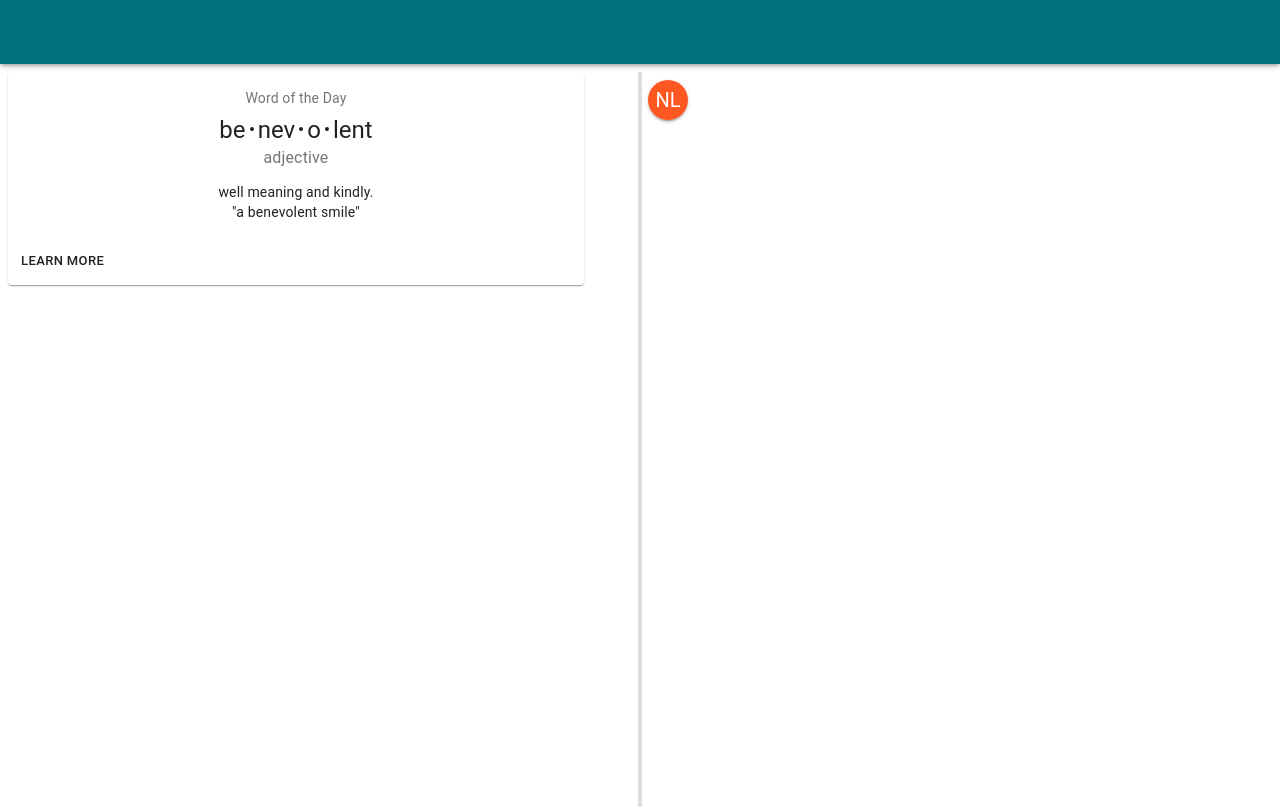
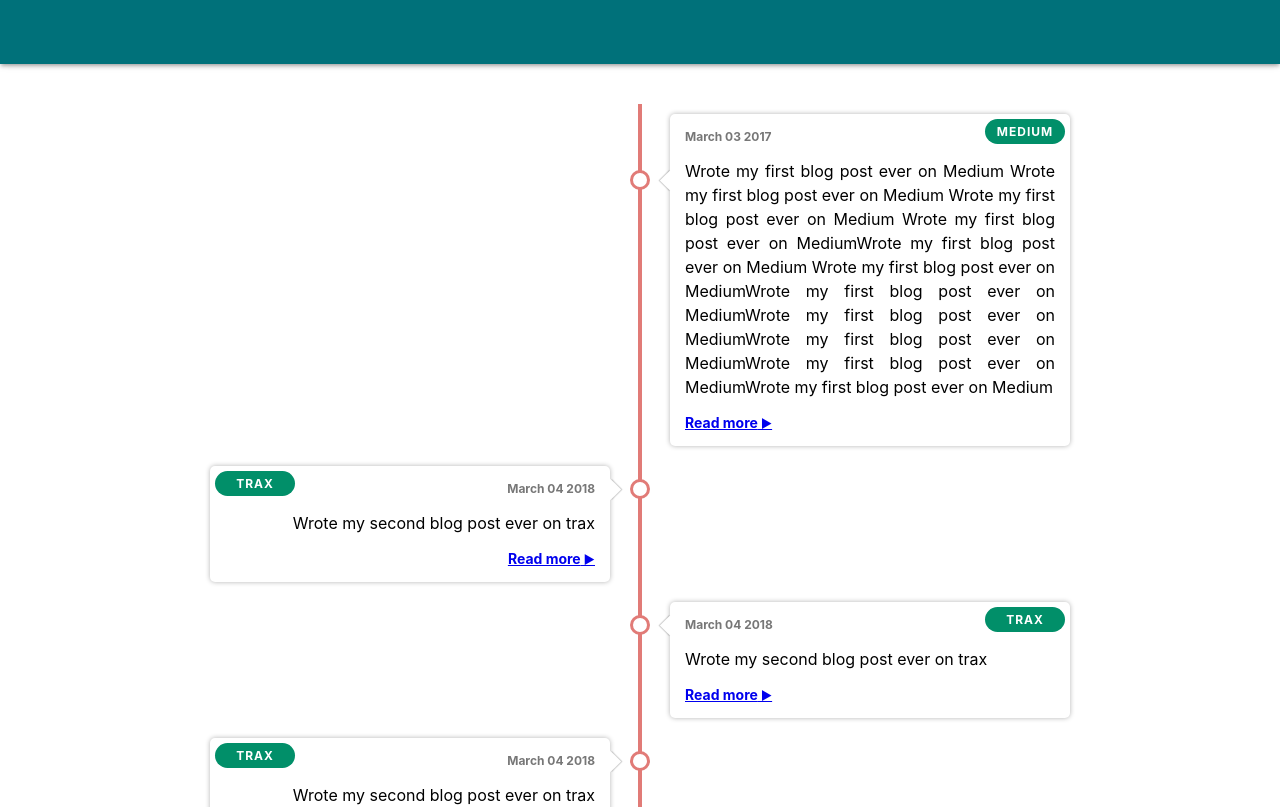
Before and after one commit to guillaumeMECE/calendrier-asso, a React (Create React App) app: page / in a window 1280 px wide. Shown: the top 807 px of the page. Built offline with nearby package versions, Linux system fonts and the light colour scheme.

Commit message:
Timeline done

```diff
--- a/src/App.css
+++ b/src/App.css
@@ -1,4 +1,4 @@
-.App {
+/* .App {
   text-align: center;
   height: 100%;
-}
+} */
--- a/src/App.js
+++ b/src/App.js
@@ -3,13 +3,15 @@
 import { withRouter } from 'react-router-dom';
 import Navbar from './components/navbar';
 import Event from './components/event';
+import Timeline from './components/timeline';
 class App extends React.Component {
   render() {
 
     return (
       <div className="App">
         <Navbar />
-        <Event />
+        {/* <Event /> */}
+        <Timeline />
       </div>
     );
   };
--- /dev/null
+++ b/src/components/timeline/data.json
@@ -0,0 +1,74 @@
+[
+  {
+    "text": "Wrote my first blog post ever on Medium Wrote my first blog post ever on Medium Wrote my first blog post ever on Medium Wrote my first blog post ever on MediumWrote my first blog post ever on Medium Wrote my first blog post ever on MediumWrote my first blog post ever on MediumWrote my first blog post ever on MediumWrote my first blog post ever on MediumWrote my first blog post ever on MediumWrote my first blog post ever on Medium",
+    "date": "March 03 2017",
+    "category": {
+      "tag": "medium",
+      "color": "#018f69"
+    },
+    "link": {
+      "url": "https://medium.com/@popflorin1705/javascript-coding-challenge-1-6d9c712963d2",
+      "text": "Read more"
+    }
+  },
+  {
+    "text": "Wrote my second blog post ever on trax",
+    "date": "March 04 2018",
+    "category": {
+      "tag": "trax",
+      "color": "#018f69"
+    },
+    "link": {
+      "url": "https://medium.com/@popflorin1705/javascript-coding-challenge-1-6d9c712963d2",
+      "text": "Read more"
+    }
+  },
+  {
+    "text": "Wrote my second blog post ever on trax",
+    "date": "March 04 2018",
+    "category": {
+      "tag": "trax",
+      "color": "#018f69"
+    },
+    "link": {
+      "url": "https://medium.com/@popflorin1705/javascript-coding-challenge-1-6d9c712963d2",
+      "text": "Read more"
+    }
+  },
+  {
+    "text": "Wrote my second blog post ever on trax",
+    "date": "March 04 2018",
+    "category": {
+      "tag": "trax",
+      "color": "#018f69"
+    },
+    "link": {
+      "url": "https://medium.com/@popflorin1705/javascript-coding-challenge-1-6d9c712963d2",
+      "text": "Read more"
+    }
+  },
+  {
+    "text": "Wrote my second blog post ever on trax",
+    "date": "March 04 2018",
+    "category": {
+      "tag": "trax",
+      "color": "#018f69"
+    },
+    "link": {
+      "url": "https://medium.com/@popflorin1705/javascript-coding-challenge-1-6d9c712963d2",
+      "text": "Read more"
+    }
+  },
+  {
+    "text": "Wrote my second blog post ever on trax",
+    "date": "March 04 2018",
+    "category": {
+      "tag": "trax",
+      "color": "#018f69"
+    },
+    "link": {
+      "url": "https://medium.com/@popflorin1705/javascript-coding-challenge-1-6d9c712963d2",
+      "text": "Read more"
+    }
+  }
+]
--- /dev/null
+++ b/src/components/timeline/index.js
@@ -0,0 +1,17 @@
+import React from 'react';
+import './style.css';
+
+import timelineData from './data.json';
+import TimelineItem from '../timelineItem';
+
+const Timeline = () => {
+    return (
+        timelineData.length > 0 && (
+            <div className="timeline-container">
+                {timelineData.map((data, idx) => (
+                    <TimelineItem data={data} key={idx} />
+                ))}
+            </div>
+        ))
+}
+export default Timeline;
--- /dev/null
+++ b/src/components/timeline/style.css
@@ -0,0 +1,15 @@
+.timeline-container {
+  display: flex;
+  flex-direction: column;
+  position: relative;
+  margin: 40px 0;
+}
+
+.timeline-container::after {
+  background-color: #e17b77;
+  content: "";
+  position: absolute;
+  left: calc(50% - 2px);
+  width: 4px;
+  height: 100%;
+}
--- /dev/null
+++ b/src/components/timelineItem/index.js
@@ -0,0 +1,27 @@
+import React from 'react';
+import './style.css';
+
+const TimelineItem = ({ data }) => (
+    <div className="timeline-item">
+        <div className="timeline-item-content">
+            <span className="tag" style={{ background: data.category.color }}>
+                {data.category.tag}
+            </span>
+            <time>{data.date}</time>
+            <p>{data.text}</p>
+            {data.link && (
+                <a
+                    href={data.link.url}
+                    target="_blank"
+                    rel="noopener noreferrer"
+                >
+                    {data.link.text}
+                </a>
+            )}
+            <span className="colorBar" />
+            <span className="circle" />
+        </div>
+    </div>
+);
+
+export default TimelineItem;
--- /dev/null
+++ b/src/components/timelineItem/style.css
@@ -0,0 +1,156 @@
+.timeline-item {
+  display: flex;
+  justify-content: flex-end;
+  padding-right: 30px;
+  position: relative;
+  margin: 10px 0;
+  width: 50%;
+}
+
+.timeline-item:nth-child(odd) {
+  align-self: flex-end;
+  justify-content: flex-start;
+  padding-left: 30px;
+  padding-right: 0;
+}
+.timeline-item-content {
+  box-shadow: 0 0 5px rgba(0, 0, 0, 0.3);
+  border-radius: 5px;
+  background-color: #fff;
+  display: flex;
+  flex-direction: column;
+  align-items: flex-end;
+  padding: 15px;
+  position: relative;
+  width: 400px;
+  max-width: 70%;
+  text-align: right;
+}
+
+.timeline-item-content::after {
+  content: " ";
+  background-color: #fff;
+  box-shadow: 1px -1px 1px rgba(0, 0, 0, 0.2);
+  position: absolute;
+  right: -7.5px;
+  top: calc(20% - 7.5px);
+  transform: rotate(45deg);
+  width: 15px;
+  height: 15px;
+}
+
+.timeline-item:nth-child(odd) .timeline-item-content {
+  text-align: left;
+  align-items: flex-start;
+}
+
+.tag {
+  border-radius: 25px;
+  min-width: 20%;
+  min-height: 25px;
+  text-align: center;
+}
+
+.timeline-item:nth-child(odd) .timeline-item-content::after {
+  right: auto;
+  left: -7.5px;
+  box-shadow: -1px 1px 1px rgba(0, 0, 0, 0.2);
+}
+.timeline-item-content .tag {
+  color: #fff;
+  font-size: 12px;
+  font-weight: bold;
+  top: 5px;
+  left: 5px;
+  letter-spacing: 1px;
+  padding: 5px;
+  position: absolute;
+  text-transform: uppercase;
+}
+
+.timeline-item:nth-child(odd) .timeline-item-content .tag {
+  left: auto;
+  right: 5px;
+}
+
+.timeline-item-content time {
+  color: #777;
+  font-size: 12px;
+  font-weight: bold;
+}
+
+.timeline-item-content p {
+  font-size: 16px;
+  line-height: 24px;
+  margin: 15px 0;
+  text-align: justify;
+  /* max-width: 250px; */
+}
+
+.timeline-item-content a {
+  font-size: 14px;
+  font-weight: bold;
+}
+
+.timeline-item-content a::after {
+  content: " ►";
+  font-size: 12px;
+}
+
+/* .timeline-item-content .colorBar {
+  background-color: #e17b77;
+  position: absolute;
+  top: calc(0%);
+  width: 99%;
+  transform: translateX(15px);
+  height: 2px;
+  z-index: 100;
+} */
+
+.timeline-item-content .circle {
+  background-color: #fff;
+  border: 3px solid #e17b77;
+  border-radius: 50%;
+  position: absolute;
+  top: calc(20% - 10px);
+  right: -40px;
+  width: 20px;
+  height: 20px;
+  z-index: 100;
+}
+
+.timeline-item:nth-child(odd) .timeline-item-content .circle {
+  right: auto;
+  left: -40px;
+}
+@media only screen and (max-width: 1023px) {
+  .timeline-item-content {
+    max-width: 100%;
+  }
+}
+
+@media only screen and (max-width: 767px) {
+  .timeline-item-content,
+  .timeline-item:nth-child(odd) .timeline-item-content {
+    padding: 15px 10px;
+    text-align: center;
+    align-items: center;
+  }
+
+  .timeline-item-content .tag {
+    width: calc(100% - 10px);
+    text-align: center;
+  }
+
+  .timeline-item-content time {
+    margin-top: 20px;
+  }
+
+  .timeline-item-content a {
+    text-decoration: underline;
+  }
+
+  .timeline-item-content a::after {
+    display: none;
+  }
+}
--- a/src/index.css
+++ b/src/index.css
@@ -11,7 +11,12 @@
   font-family: source-code-pro, Menlo, Monaco, Consolas, "Courier New",
     monospace;
 }
-html {
+* {
+  box-sizing: border-box;
+  -webkit-box-sizing: border-box;
+  -moz-box-sizing: border-box;
+}
+/* html {
   height: 100%;
 }
 body {
@@ -20,4 +25,4 @@
 }
 #root {
   height: inherit;
-}
+} */
```
